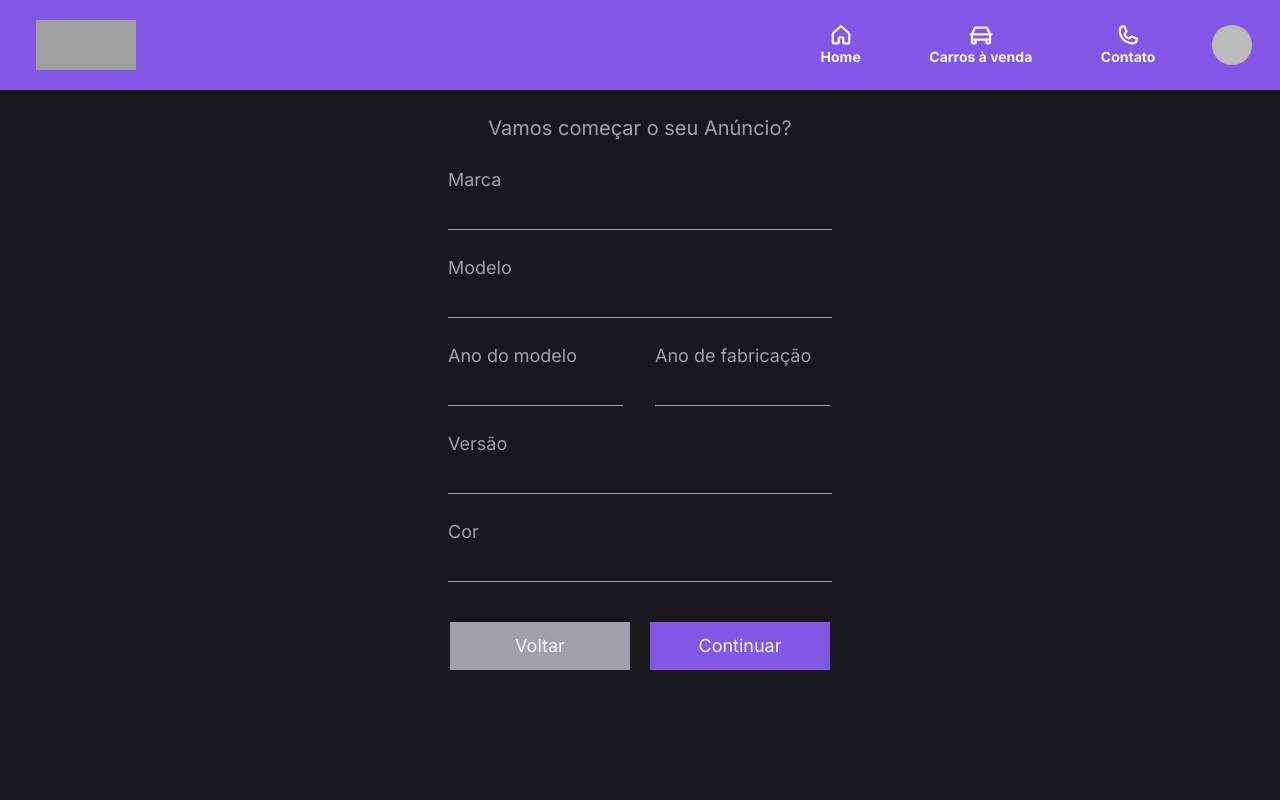
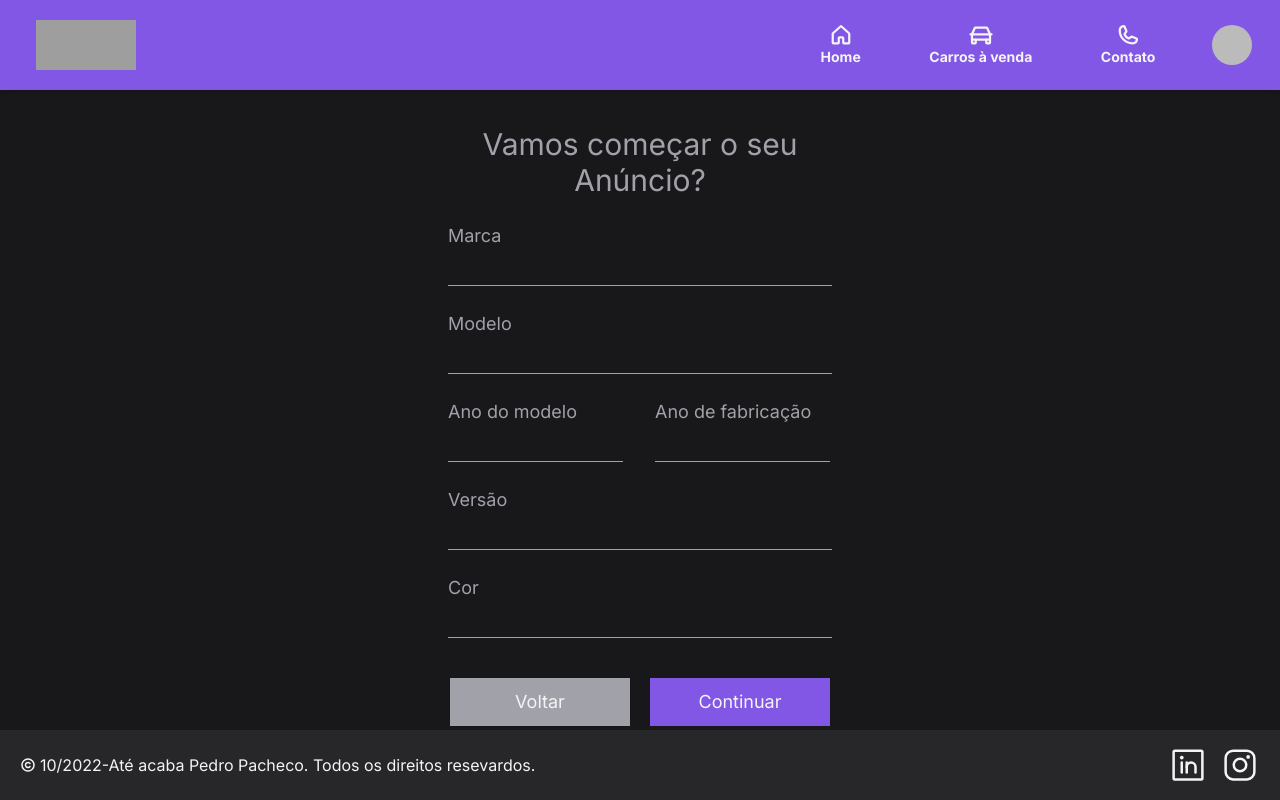
Before and after one commit to PedPacheco/web-cars, a Next.js app in the folder web/: page /sell-my-car in a window 1280 px wide. Built offline with nearby package versions, Linux system fonts and the light colour scheme; no server answers; sample sign-in values are in the browser's storage; grey boxes are pictures that could not be loaded.

Commit message:
create footer

```diff
--- /dev/null
+++ b/web/src/components/Footer.tsx
@@ -0,0 +1,33 @@
+import Link from 'next/link'
+import { Copyright, InstagramLogo, LinkedinLogo } from 'phosphor-react'
+
+export function Footer() {
+  return (
+    <footer className="w-full absolute bottom-0 bg-zinc-800">
+      <div className="flex justify-between items-center w-[calc(100%-40px)] min-h-[70px] mx-auto">
+        <span className="flex items-center">
+          <Copyright weight="bold" className="mr-1" />
+          10/2022-Até acaba Pedro Pacheco. Todos os direitos resevardos.
+        </span>
+        <nav>
+          <ul className="flex min-h-[70px] items-center">
+            <li className="w-full mx-3">
+              <Link href="https://www.linkedin.com/in/pedro-henrique-da-silva-pacheco-302013208/">
+                <a>
+                  <LinkedinLogo size={40} />
+                </a>
+              </Link>
+            </li>
+            <li>
+              <Link href="https://www.instagram.com/">
+                <a>
+                  <InstagramLogo size={40} />
+                </a>
+              </Link>
+            </li>
+          </ul>
+        </nav>
+      </div>
+    </footer>
+  )
+}
--- a/web/src/components/SellYourVehicle/SellYourVehicle.tsx
+++ b/web/src/components/SellYourVehicle/SellYourVehicle.tsx
@@ -1,12 +1,10 @@
-import { database } from '~/lib/firebase'
 import { Input } from '../Input'
 
 export function SellYourVehicle() {
-  console.log(database)
   return (
     <section className="py-6 ">
-      <div className="w-[calc(100%-34px)] px-4 mx-auto md:w-[480px]">
-        <h1 className="text-xl font-light text-center mb-6 text-zinc-400">
+      <div className="w-[calc(100%-34px)] px-4 mx-auto my-3 md:w-[480px]">
+        <h1 className="text-3xl font-light text-center mb-6 text-zinc-400">
           Vamos começar o seu Anúncio?
         </h1>
 
--- a/web/src/pages/index.tsx
+++ b/web/src/pages/index.tsx
@@ -1,4 +1,5 @@
 import * as Separator from '@radix-ui/react-separator'
+import { Footer } from '~/components/Footer'
 import { Header } from '~/components/Header'
 import { HomeSearchBox } from '~/components/HomeSearchBox'
 import { PriceBox } from '~/components/PriceBox'
@@ -37,6 +38,8 @@ export default function Home() {
           </div>
         </section>
       </main>
+
+      <Footer />
     </>
   )
 }
--- a/web/src/pages/login.tsx
+++ b/web/src/pages/login.tsx
@@ -6,6 +6,7 @@ import { parseCookies } from 'nookies'
 import { FacebookLogo, GoogleLogo, X } from 'phosphor-react'
 import { useEffect, useState } from 'react'
 import { Button } from '~/components/Button'
+import { Footer } from '~/components/Footer'
 import { Header } from '~/components/Header'
 import { InputLogin } from '~/components/InputLogin'
 import UseAuth from '~/hooks/useAuth'
@@ -100,6 +101,8 @@ export default function Login() {
           </div>
         </div>
       </div>
+
+      <Footer />
     </>
   )
 }
--- a/web/src/pages/register.tsx
+++ b/web/src/pages/register.tsx
@@ -2,6 +2,7 @@ import Link from 'next/link'
 import { X } from 'phosphor-react'
 import { FormEvent, useState } from 'react'
 import { Button } from '~/components/Button'
+import { Footer } from '~/components/Footer'
 import { Header } from '~/components/Header'
 import { InputLogin } from '~/components/InputLogin'
 import UseAuth from '~/hooks/useAuth'
@@ -112,6 +113,8 @@ export default function Register() {
           </div>
         </div>
       </div>
+
+      <Footer />
     </>
   )
 }
--- a/web/src/pages/sell-my-car.tsx
+++ b/web/src/pages/sell-my-car.tsx
@@ -1,11 +1,24 @@
 import { useRouter } from 'next/router'
 import { parseCookies } from 'nookies'
-import { useEffect } from 'react'
+import { useEffect, useState } from 'react'
+import { Footer } from '~/components/Footer'
 import { Header } from '~/components/Header'
 import { SellYourVehicle } from '~/components/SellYourVehicle/SellYourVehicle'
 
 export default function SellMyCar() {
   const router = useRouter()
+  const [step, setStep] = useState<string>('')
+  const [vehicleData, setVehicleData] = useState({
+    brand: null,
+    model: null,
+    modelYear: null,
+    yearOfManufacture: null,
+    version: null,
+    color: null,
+    kmDriven: null,
+    description: null,
+    price: null,
+  })
   const { token } = parseCookies()
 
   useEffect(() => {
@@ -18,6 +31,7 @@ export default function SellMyCar() {
     <>
       <Header />
       <SellYourVehicle />
+      <Footer />
     </>
   )
 }
```
